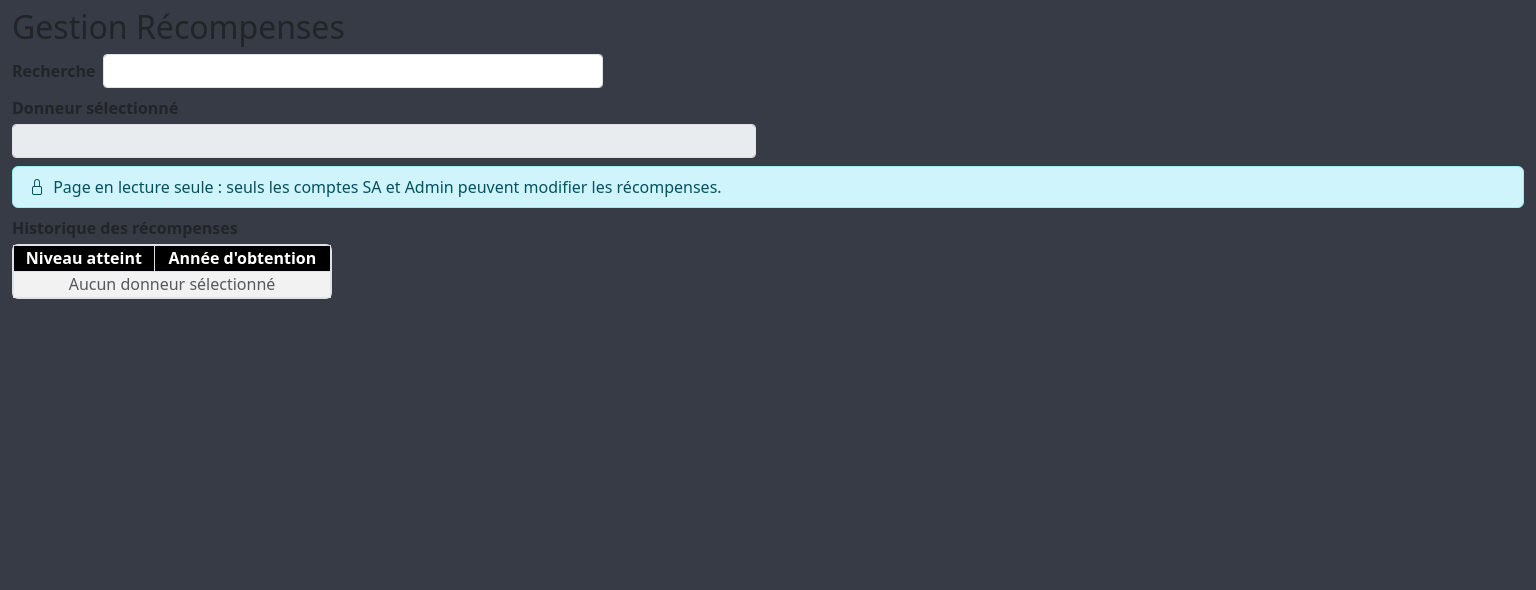
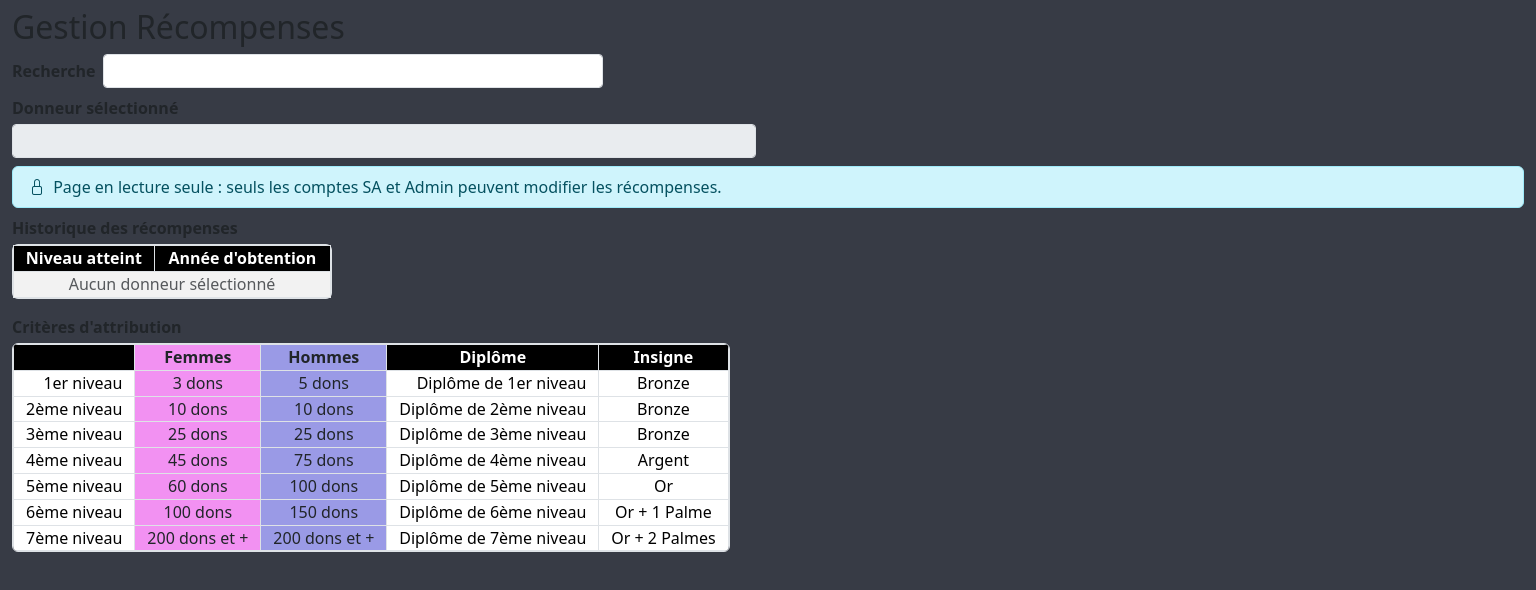
Before and after one commit to Emmaviel88/don-sang-app, an Angular app: page /recompenses in a window 1536 px wide. Shown: the top 590 px of the page. Built offline with nearby package versions, Linux system fonts and the light colour scheme.

Commit message:
Ajout tableau des critères d'attribution des récompenses

```diff
--- a/src/app/app.css
+++ b/src/app/app.css
@@ -83,6 +83,36 @@
   flex: 0 0 auto;
 }
 
+/* Grand écran : le header reste sur une ligne ; le titre ne passe sur 2 lignes qu'en dernier recours. */
+@media screen and (min-width: 1400px) {
+  .app-navbar-inner {
+    flex-wrap: nowrap;
+  }
+
+  .app-navbar-brand {
+    flex: 0 1 auto;
+  }
+
+  .app-navbar-brand .navbar-brand {
+    min-width: 0;
+    white-space: normal;
+    font-size: 1.3rem !important;
+  }
+
+  .app-navbar-links {
+    gap: 0.4rem;
+  }
+
+  .navbar .navbar-nav .commande-navbar {
+    width: 118px;
+  }
+
+  .app-navbar-controls,
+  .app-navbar-content {
+    flex-shrink: 0;
+  }
+}
+
 @media screen and (min-width: 700px) and (max-width: 1399.98px) and (orientation: landscape) {
   .app-navbar-inner {
     display: grid;
--- a/src/app/pages/recompenses/recompenses.css
+++ b/src/app/pages/recompenses/recompenses.css
@@ -42,3 +42,36 @@
 .recompenses-saisie {
   width: 10rem;
 }
+
+.recompenses-criteres-container {
+  width: fit-content;
+  max-width: 100%;
+  overflow-x: auto;
+}
+
+.table-criteres th,
+.table-criteres td {
+  padding: 2px 0.75rem;
+  line-height: 1.3;
+  text-align: center;
+  white-space: nowrap;
+}
+
+.table-criteres th {
+  background-color: var(--bs-emphasis-color);
+  color: var(--bs-body-bg);
+}
+
+.table-criteres td.criteres-niveau {
+  text-align: left;
+}
+
+.table-criteres .criteres-femmes {
+  background-color: #f291f2;
+  color: #212529;
+}
+
+.table-criteres .criteres-hommes {
+  background-color: #9a9ae6;
+  color: #212529;
+}
--- a/src/app/pages/recompenses/recompenses.html
+++ b/src/app/pages/recompenses/recompenses.html
@@ -89,7 +89,9 @@
       <div class="fw-bold mb-1">Historique des récompenses</div>
 
       <div class="border rounded recompenses-table-container">
-        <table class="table table-bordered table-hover table-striped table-sm mb-0 table-recompenses">
+        <table
+          class="table table-bordered table-hover table-striped table-sm mb-0 table-recompenses"
+        >
           <thead>
             <tr>
               <th>Niveau atteint</th>
@@ -190,4 +192,35 @@
       </div>
     }
   </div>
+
+  <!-- Critères d'attribution -->
+  <div class="mt-3">
+    <div class="fw-bold mb-1">Critères d'attribution</div>
+
+    <div class="border rounded recompenses-criteres-container">
+      <table class="table table-bordered table-sm mb-0 table-criteres">
+        <thead>
+          <tr>
+            <th></th>
+            <th class="criteres-femmes">Femmes</th>
+            <th class="criteres-hommes">Hommes</th>
+            <th>Diplôme</th>
+            <th>Insigne</th>
+          </tr>
+        </thead>
+
+        <tbody>
+          @for (critere of criteres; track critere.niveau) {
+            <tr>
+              <td class="criteres-niveau text-end">{{ critere.niveau }} niveau</td>
+              <td class="criteres-femmes">{{ critere.femmes }}</td>
+              <td class="criteres-hommes">{{ critere.hommes }}</td>
+              <td class="text-end">Diplôme de {{ critere.niveau }} niveau</td>
+              <td>{{ critere.insigne }}</td>
+            </tr>
+          }
+        </tbody>
+      </table>
+    </div>
+  </div>
 </div>
--- a/src/app/pages/recompenses/recompenses.ts
+++ b/src/app/pages/recompenses/recompenses.ts
@@ -26,6 +26,21 @@ interface Recompense {
 export class GestionRecompenses implements OnDestroy {
   readonly niveaux = [1, 2, 3, 4, 5, 6, 7];
 
+  readonly criteres = [
+    { niveau: '1er', femmes: '3 dons', hommes: '5 dons', insigne: 'Bronze' },
+    { niveau: '2ème', femmes: '10 dons', hommes: '10 dons', insigne: 'Bronze' },
+    { niveau: '3ème', femmes: '25 dons', hommes: '25 dons', insigne: 'Bronze' },
+    { niveau: '4ème', femmes: '45 dons', hommes: '75 dons', insigne: 'Argent' },
+    { niveau: '5ème', femmes: '60 dons', hommes: '100 dons', insigne: 'Or' },
+    { niveau: '6ème', femmes: '100 dons', hommes: '150 dons', insigne: 'Or + 1 Palme' },
+    {
+      niveau: '7ème',
+      femmes: '200 dons et +',
+      hommes: '200 dons et +',
+      insigne: 'Or + 2 Palmes',
+    },
+  ];
+
   donneurSelectionne = signal<DonneurSelectionne | null>(null);
   recompenses = signal<Recompense[]>([]);
   recompenseSelectionnee = signal<Recompense | null>(null);
@@ -46,10 +61,7 @@ export class GestionRecompenses implements OnDestroy {
     }
 
     const borneBasse = Math.max(0, ...autres.filter((niveau) => niveau <= edite.NiveauEFS));
-    const borneHaute = Math.min(
-      Infinity,
-      ...autres.filter((niveau) => niveau > edite.NiveauEFS),
-    );
+    const borneHaute = Math.min(Infinity, ...autres.filter((niveau) => niveau > edite.NiveauEFS));
 
     return this.niveaux.filter(
       (niveau) => niveau === edite.NiveauEFS || (niveau > borneBasse && niveau < borneHaute),
```
